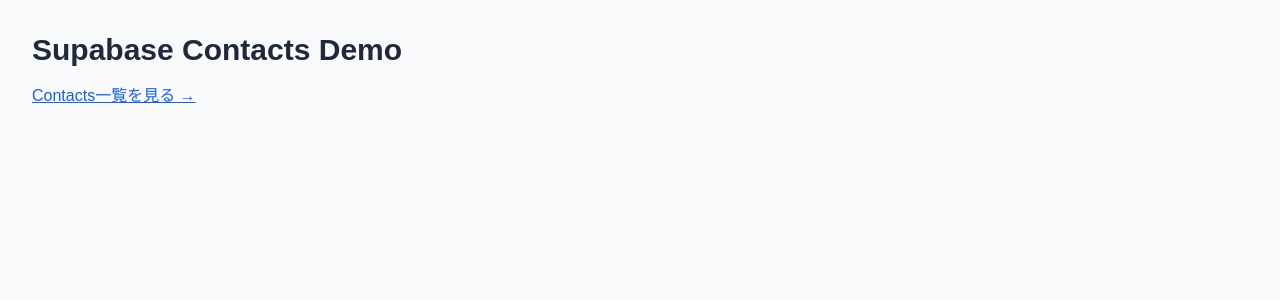
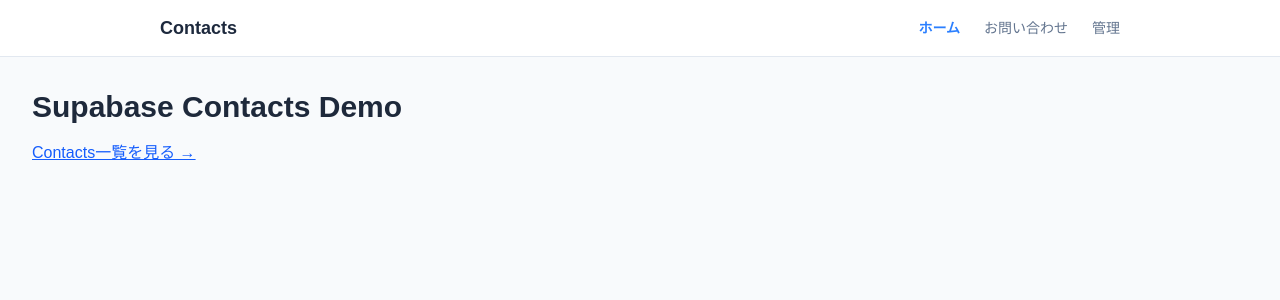
Before and after one commit to naoya0918/supabase-contacts, a Next.js app: page / in a window 1280 px wide. Shown: the top 300 px of the page. Built offline with nearby package versions, Linux system fonts and the light colour scheme.

Commit message:
feat: 共通ナビゲーションヘッダーを追加

```diff
--- /dev/null
+++ b/app/Header.tsx
@@ -0,0 +1,59 @@
+"use client";
+
+// 全ページ共通のナビゲーションヘッダー
+// usePathname で現在のパスを取得し、アクティブなリンクをブルー太字にする
+// Client Component にする理由: usePathname はブラウザ側でURLを読む Hook なので "use client" が必要
+
+import Link from "next/link";
+import { usePathname } from "next/navigation";
+
+// ナビゲーションリンクの定義を配列で管理
+// href と label のペアを1箇所にまとめることで、リンクの追加・変更が楽になる
+const navLinks = [
+  { href: "/", label: "ホーム" },
+  { href: "/contact", label: "お問い合わせ" },
+  { href: "/contacts", label: "管理" },
+];
+
+export default function Header() {
+  // usePathname() は現在のURLパスを返す Hook
+  // 例: /contacts にいるとき pathname === "/contacts"
+  const pathname = usePathname();
+
+  return (
+    <header className="bg-white border-b border-slate-200">
+      <nav className="max-w-5xl mx-auto px-4 sm:px-6 lg:px-8 h-14 flex items-center justify-between">
+        {/* ロゴ（テキスト） */}
+        <Link href="/" className="text-lg font-bold text-slate-800">
+          Contacts
+        </Link>
+
+        {/* ナビリンク */}
+        <div className="flex gap-6">
+          {navLinks.map((link) => {
+            // 現在のパスと一致するリンクをアクティブ状態にする
+            // "/" は完全一致、それ以外は前方一致で判定
+            const isActive =
+              link.href === "/"
+                ? pathname === "/"
+                : pathname.startsWith(link.href);
+
+            return (
+              <Link
+                key={link.href}
+                href={link.href}
+                className={
+                  isActive
+                    ? "text-sm font-semibold text-blue-500"
+                    : "text-sm text-slate-500 hover:text-slate-800"
+                }
+              >
+                {link.label}
+              </Link>
+            );
+          })}
+        </div>
+      </nav>
+    </header>
+  );
+}
--- a/app/layout.tsx
+++ b/app/layout.tsx
@@ -1,6 +1,7 @@
 import type { Metadata } from "next";
 import { Geist, Geist_Mono } from "next/font/google";
 import "./globals.css";
+import Header from "./Header";
 
 const geistSans = Geist({
   variable: "--font-geist-sans",
@@ -12,9 +13,10 @@
   subsets: ["latin"],
 });
 
+// サイトタイトルをアプリの内容に合わせて変更
 export const metadata: Metadata = {
-  title: "Create Next App",
-  description: "Generated by create next app",
+  title: "Contacts - 問い合わせ管理",
+  description: "問い合わせフォームと管理ダッシュボード",
 };
 
 export default function RootLayout({
@@ -24,10 +26,15 @@
 }>) {
   return (
     <html
-      lang="en"
+      lang="ja"
       className={`${geistSans.variable} ${geistMono.variable} h-full antialiased`}
     >
-      <body className="min-h-full flex flex-col">{children}</body>
+      <body className="min-h-full flex flex-col">
+        {/* 全ページ共通ヘッダー */}
+        <Header />
+        {/* ページ本体 */}
+        <div className="flex-1">{children}</div>
+      </body>
     </html>
   );
 }
```
